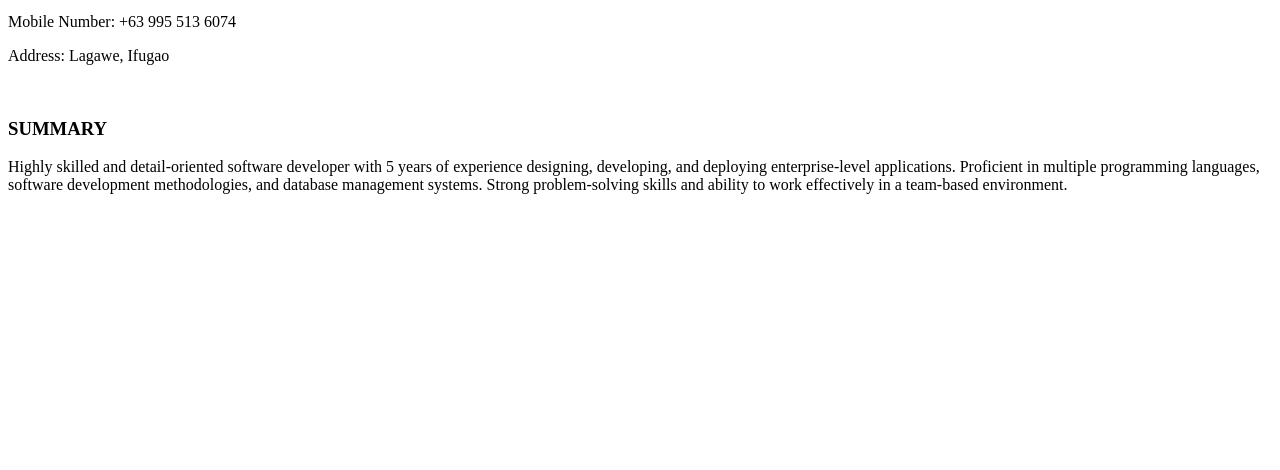
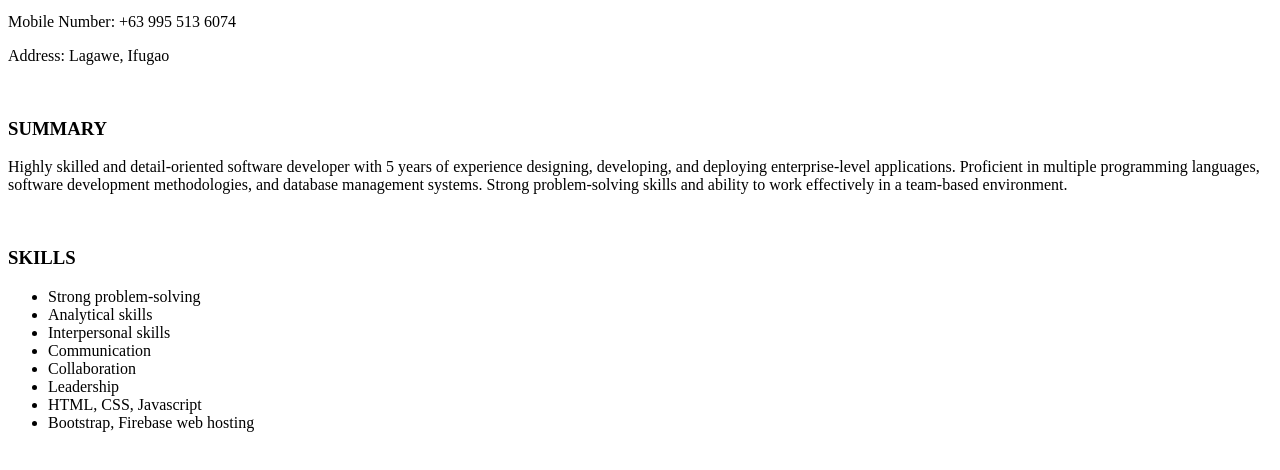
Before and after one commit to bHabawel/Activity-3---HTML-Mastery-with-Git, a plain HTML site: page index.html in a window 1280 px wide. Shown: the part 148-618 px from the top of the page. Drawn offline with Linux system fonts and the light colour scheme.

Commit message:
Added skills in main tag

```diff
--- a/index.html
+++ b/index.html
@@ -24,6 +24,21 @@
             enterprise-level applications. Proficient in multiple programming languages, software development methodologies, and
             database management systems. Strong problem-solving skills and ability to work effectively in a team-based environment.
         </p>
+        <br>
+
+        <h3>SKILLS</h3>
+        <p>
+            <ul>
+                <li>Strong problem-solving</li>
+                <li>Analytical skills</li>
+                <li>Interpersonal skills</li>
+                <li>Communication</li>
+                <li>Collaboration</li>
+                <li>Leadership</li>
+                <li>HTML, CSS, Javascript</li>
+                <li>Bootstrap, Firebase web hosting</li>
+            </ul>
+        </p>
 
     </main>
 </body>
```
